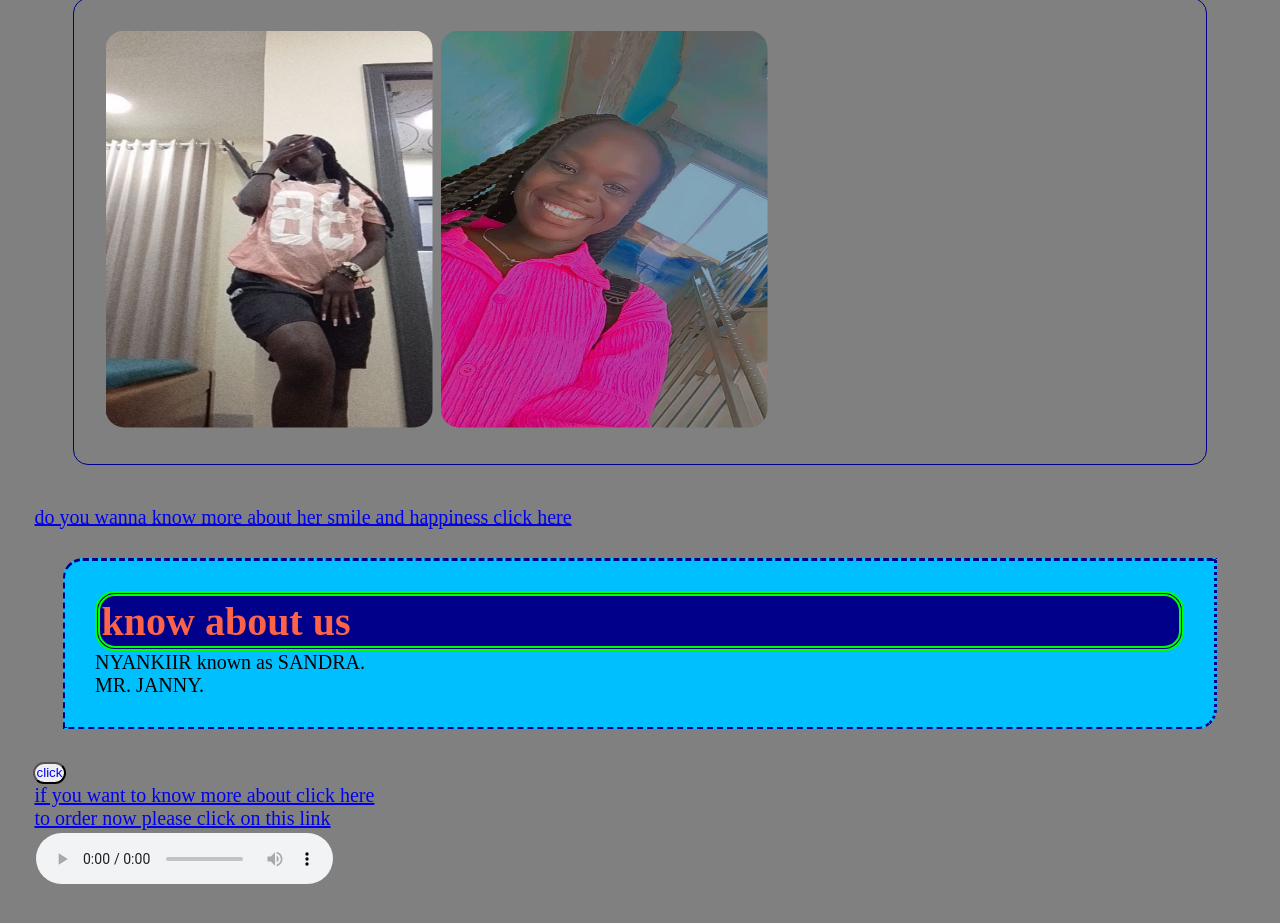
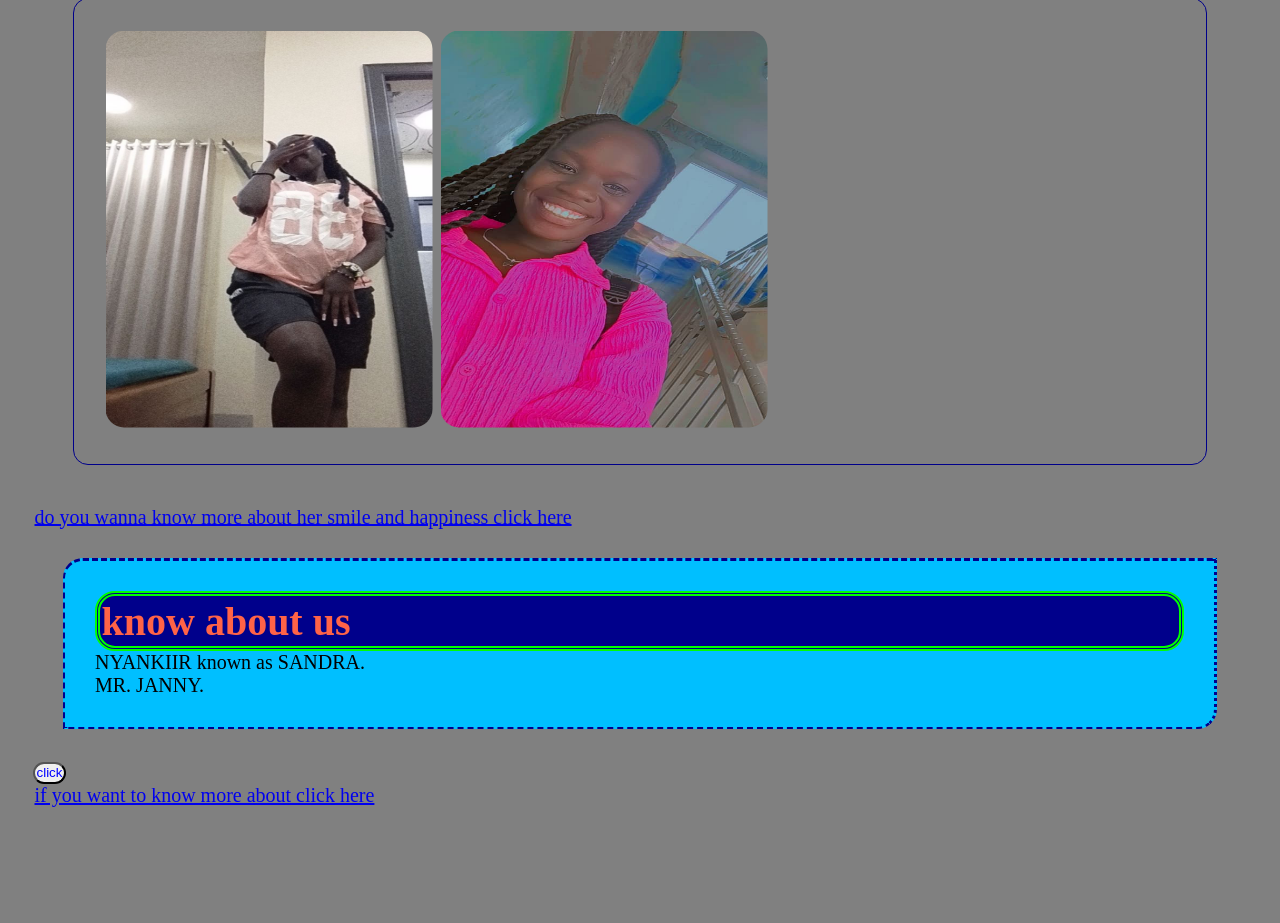
Before and after one commit to Jannygiggz/sandra, a plain HTML site: page index.html in a window 1280 px wide. Shown: the part 700-1623 px from the top of the page. After the commit the page ends 1540 px from the top, so only its background shows below. Drawn offline with Linux system fonts and the light colour scheme.

Commit message:
Clean up index.html and remove unused code
Removed commented-out elements and fixed formatting issues.

```diff
--- a/index.html
+++ b/index.html
@@ -68,8 +68,8 @@
 <button title="excellent" onclick=" alert('excellent')";>click</button>
     <br>
 <a href="janny.html">if you want to know more about click here</a><br>
-<a href="order form.html">to order now please click on this link</a>
-    <p> <audio src="kb.opus" controls type="audio/mp3"></audio></p>
+<!--<a href="order form.html">to order now please click on this link</a>
+    <p> <audio src="kb.opus" controls type="audio/mp3"></audio></p>-->
 
 
 </body>
```
